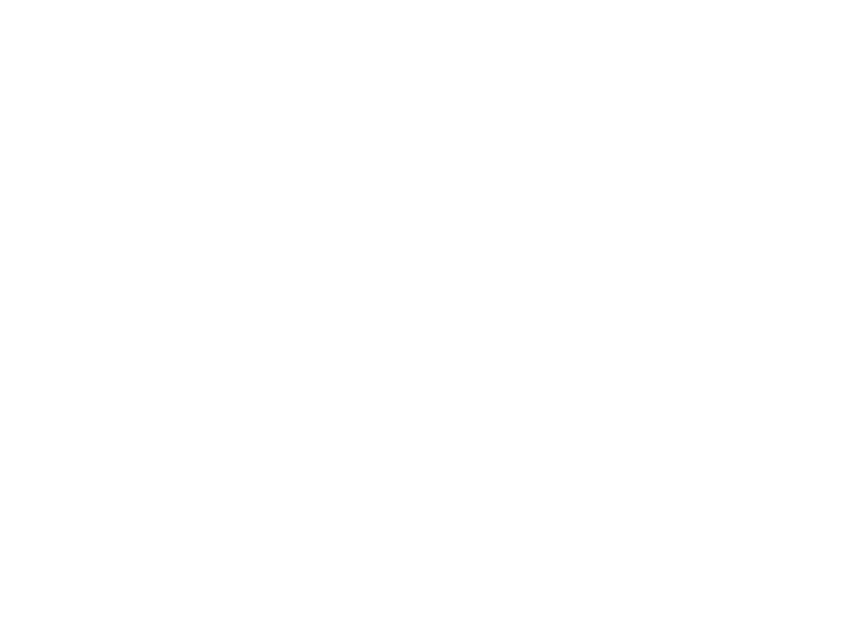
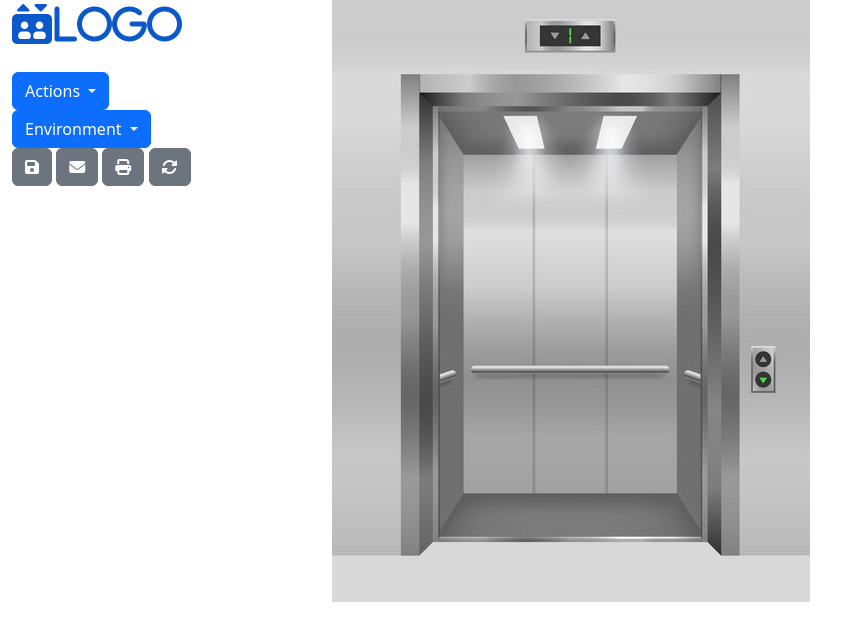
Before and after one commit to KieMerr17/Lift, a plain HTML site: page index.html in a window 1280 px wide. Shown: the whole page, without its empty margins (0-861 px from the left). Drawn offline with nearby package versions, Linux system fonts and the light colour scheme.

Commit message:
add basic layout to site

```diff
--- /dev/null
+++ b/assets/css/style.css
@@ -0,0 +1,3 @@
+#sideMenu {
+    color: red;
+}
--- a/index.html
+++ b/index.html
@@ -4,11 +4,61 @@
     <meta charset="UTF-8">
     <meta http-equiv="X-UA-Compatible" content="IE=edge">
     <meta name="viewport" content="width=device-width, initial-scale=1.0">
+    <!-- CSS -->
+    <link rel="stylesheet" href="assets/css/style.css">
+    <!-- Font Awesome -->
+    <script src="https://kit.fontawesome.com/dce19298c1.js" crossorigin="anonymous"></script>
     <!-- Bootstrap CSS -->
     <link href="https://cdn.jsdelivr.net/npm/bootstrap@5.3.0/dist/css/bootstrap.min.css" rel="stylesheet" integrity="sha384-9ndCyUaIbzAi2FUVXJi0CjmCapSmO7SnpJef0486qhLnuZ2cdeRhO02iuK6FUUVM" crossorigin="anonymous">
     <title>Lift App</title>
 </head>
 <body>
+    <!-- Main Container -->
+    <div class="container-fluid">
+        <div class="row">
+            <!-- Side Menu -->
+            <div id="sideMenu" class="col-lg-3 col-md-3 col-sm-3">
+                <div id="" class="row">
+                    <a href="#"><h1><i class="fa-solid fa-elevator">LOGO</i></h1></a>
+                    <p class=""></p>
+                </div>
+                <div class="dropdown">
+                    <button class="btn btn-primary dropdown-toggle" type="button" data-bs-toggle="dropdown" aria-expanded="false">
+                        Actions
+                    </button>
+                    <ul class="dropdown-menu">
+                        <li><a class="dropdown-item" href="#">Doors Open</a></li>
+                        <li><a class="dropdown-item" href="#">Doors Closed</a></li>
+                    </ul>
+                </div>
+                <div class="dropdown">
+                    <button class="btn btn-primary dropdown-toggle" type="button" data-bs-toggle="dropdown" aria-expanded="false">
+                        Environment
+                    </button>
+                    <ul class="dropdown-menu">
+                        <li><a class="dropdown-item" href="#">Environment 1</a></li>
+                        <li><a class="dropdown-item" href="#">Environment 2</a></li>
+                    </ul>
+                </div>
+                <div id="" class="btn-grp">
+                    <button class="btn btn-secondary" id="btn_save"><i class="fas fa-save"></i></button>
+                    <button class="btn btn-secondary" id="btn_email"><i class="fas fa-envelope"></i></button>
+                    <a class="btn btn-secondary" id="btn_print"><i class="fas fa-print"></i></a>
+                    <a class="btn btn-secondary" id="btn_reset_config"><i class="fas fa-sync-alt"></i></a>
+                </div>
+            </div>
+
+            <!--Preview Area -->
+            <div id="" class="col-lg-9 col-md-9 col-sm-9 ">
+                <div id="" class="">
+                    <div id="lift_open_img">
+                        <img id="" src="/assets/images/openLift.jpg">
+                    </div>
+                </div>
+            </div>
+        </div>
+    </div>
+    <!--Main End-->
 
     <!-- Bootstrap Script -->
     <script src="https://cdn.jsdelivr.net/npm/bootstrap@5.3.0/dist/js/bootstrap.bundle.min.js" integrity="sha384-geWF76RCwLtnZ8qwWowPQNguL3RmwHVBC9FhGdlKrxdiJJigb/j/68SIy3Te4Bkz" crossorigin="anonymous"></script>
```
Also changed, not shown: assets/images/closedLift.jpg (added), assets/images/openLift.jpg (added).
